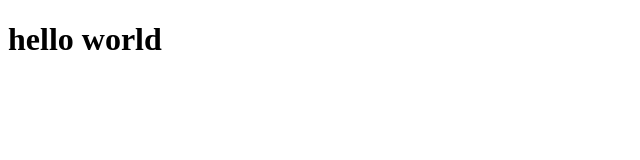
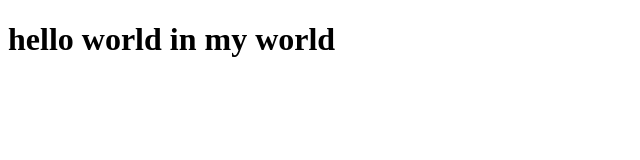
Before and after one commit to mohsanshah/bootcamptraining, a plain HTML site: page index.html in a window 1280 px wide. Shown: the whole page, without its empty margins (0-640 px from the left). Drawn offline with Linux system fonts and the light colour scheme.

Commit message:
Update index.html

```diff
--- a/index.html
+++ b/index.html
@@ -6,6 +6,6 @@
     <title>Document</title>
 </head>
 <body>
-    <h1>hello world</h1>
+    <h1>hello world in my world </h1>
 </body>
 </html>
```
